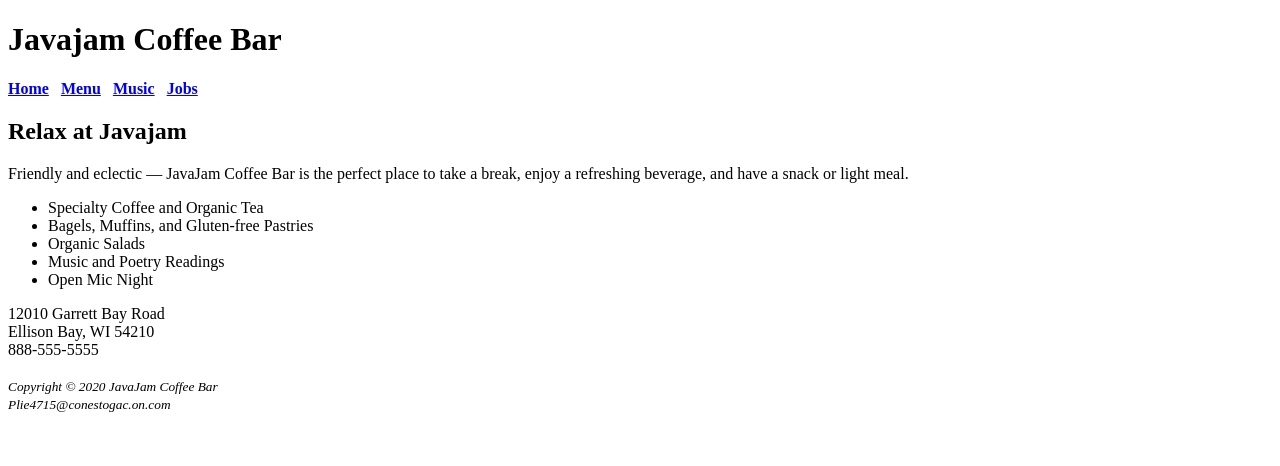
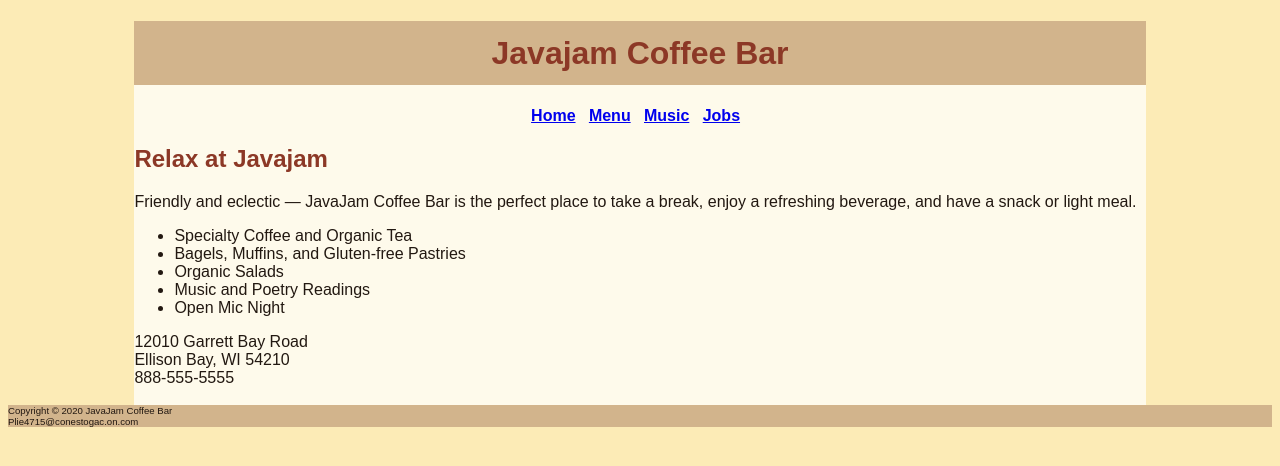
Before and after one commit to Alinalie/javajam, a plain HTML site: page index.html in a window 1280 px wide. Drawn offline with Linux system fonts and the light colour scheme.

Commit message:
javajamcss

```diff
--- a/index.html
+++ b/index.html
@@ -4,18 +4,20 @@
     <meta charset="UTF-8">
     <meta http-equiv="X-UA-Compatible" content="IE=edge">
     <meta name="viewport" content="width=device-width, initial-scale=1.0">
-    <title>Javajam Coffee Bar</title>
+    <title>JavaJam Coffee Bar</title>
+    <link rel="stylesheet" href="javajamcss/javajam.css">
 </head>
 <body>
+    <div id="wrapper">
     <header>
         <h1>Javajam Coffee Bar</h1>
     </header>
     <nav>
-        <b><a href="index.html">Home</a> &nbsp;
+        <a href="index.html">Home</a> &nbsp;
            <a href="menu.html">Menu</a> &nbsp;
            <a href="music.html">Music</a> &nbsp;
            <a href="jobs.html">Jobs</a> &nbsp;
-        </b>
+
     </nav>
     <main>
         <h2>Relax at Javajam</h2>
@@ -34,8 +36,9 @@
         </div>
     </main>
 <br>
+</div>
 <footer>
-    <small><i>Copyright © 2020 JavaJam Coffee Bar <br>
+    Copyright © 2020 JavaJam Coffee Bar <br>
               Plie4715@conestogac.on.com</i></small>
 
 </footer>
--- /dev/null
+++ b/javajamcss/javajam.css
@@ -0,0 +1,7 @@
+body {background-color:  #FCEBB6; color: #221811; font-family: Arial, Verdana, sans-serif;}
+header {background-color: #D2B48C; color: #8C3826; text-align: center;}
+h1 {line-height: 200%;}
+h2 {color: #8C3826;}
+nav { text-align: center;  font-weight: bold;}
+footer {background-color: #D2B48C; font-size: .60em;}
+#wrapper {width: 80%; background-color: #FEFAEB; margin-right: auto; margin-left: auto;}
```
Also changed, not shown: menu.html (+5 -2 lines).
